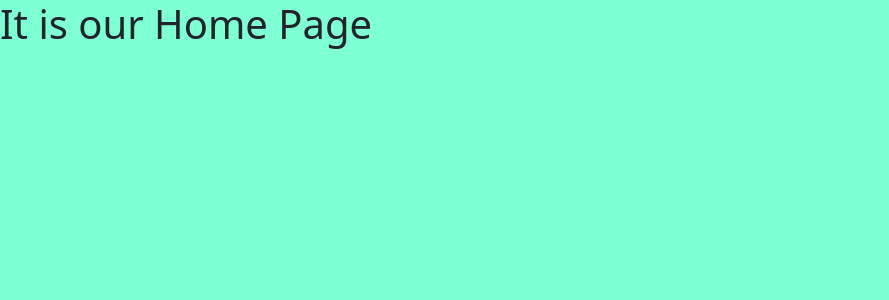
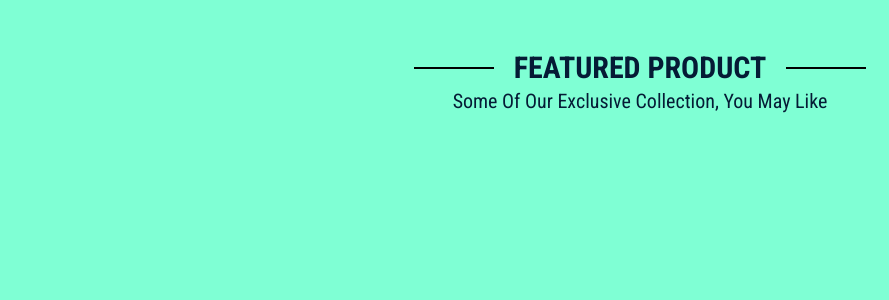
Before and after one commit to adiapr/ecom_reactjs, a React (Create React App) app: page / in a window 1280 px wide. Shown: the top 300 px of the page, without its empty margins (0-889 px from the left). Built offline with nearby package versions, Linux system fonts and the light colour scheme.

Commit message:
Featured Product p1

```diff
--- a/src/assets/css/card.css
+++ b/src/assets/css/card.css
@@ -0,0 +1,64 @@
+.card {
+    width: 100% !important;
+    text-decoration: none;
+    border: none !important;
+    border-radius: 0% !important;
+    box-shadow: 0 0 4px 0 rgba(57, 78, 234, 0.1)
+}
+.card:hover {
+    border-radius: 0% !important;
+    text-decoration: none;
+    box-shadow: 0 0 12px 0 rgba(57, 78, 234, 0.1)
+}
+
+.image-box {
+    position: relative;
+    margin: auto;
+    overflow: hidden;
+    width: 100% !important;
+}
+.image-box img {
+    width: 150px !important;
+    transition: all 0.3s;
+    display: block;
+    height: 250px !important;
+    transform: scale(1);
+}
+.image-box:hover img {
+    transform: scale(1.1);
+}
+
+.center {
+    display: block;
+    margin-left: auto;
+    margin-right: auto;
+    width: 50%;
+  }
+
+  .section-title h2 {
+    font-size: 30px;
+    font-weight: 600;
+    position: relative;
+    display: inline-block;
+    margin: 0;
+}
+
+.section-title h2:before {
+    position: absolute;
+    top: 17px;
+    left: -100px;
+    width: 80px;
+    height: 2px;
+    content: "";
+    background-color: #000;
+}
+
+.section-title h2:after {
+    position: absolute;
+    top: 17px;
+    right: -100px;
+    width: 80px;
+    height: 2px;
+    content: "";
+    background-color: #000;
+}
--- a/src/assets/css/typo.css
+++ b/src/assets/css/typo.css
@@ -0,0 +1,32 @@
+.section-title {
+    margin-top: 50px;
+    margin-bottom: 50px;
+    color: #051b35;
+    font-size: 20px;
+    font-family: 'Roboto Condensed', sans-serif;
+    font-weight: 400;
+}
+.section-sub-title {
+    color: #212121;
+    font-size: 15px;
+    font-family: 'Roboto Condensed', sans-serif;
+    font-weight: 300;
+}
+.product-name-on-card {
+    color: #051b35;
+    font-size: 16px;
+    font-family: 'Roboto Condensed', sans-serif;
+    font-weight: 400;
+}
+.product-price-on-card {
+    color: #E43023;
+    font-size: 14px;
+    font-family: 'Roboto Condensed', sans-serif;
+    font-weight: 600;
+}
+.category-name{
+    color: #000000;
+    font-size: 13px;
+    font-family: 'Roboto Condensed', sans-serif;
+    font-weight: 600;
+}
--- a/src/components/home/FeaturedProducts.jsx
+++ b/src/components/home/FeaturedProducts.jsx
@@ -0,0 +1,24 @@
+import React, { Component, Fragment } from 'react'
+import {Container, Row, Col} from 'react-bootstrap';
+
+export class FeaturedProducts extends Component {
+  render() {
+    return (
+        <Fragment>
+            <Container className='text-center'>
+                <div className='section-title'>
+                    <h2>FEATURED PRODUCT</h2>
+                    <p>Some Of Our Exclusive Collection, You May Like</p>
+                </div>
+                <Row>
+                    <Col>
+
+                    </Col>
+                </Row>
+            </Container>
+        </Fragment>
+    )
+  }
+}
+
+export default FeaturedProducts
--- a/src/pages/HomePage.jsx
+++ b/src/pages/HomePage.jsx
@@ -1,10 +1,11 @@
 import React, { Component, Fragment } from 'react'
+import FeaturedProducts from '../components/home/FeaturedProducts'
 
 export class HomePage extends Component {
   render() {
     return (
         <Fragment>
-            <h1>It is our Home Page</h1>
+            <FeaturedProducts />
         </Fragment>
     )
   }
```
